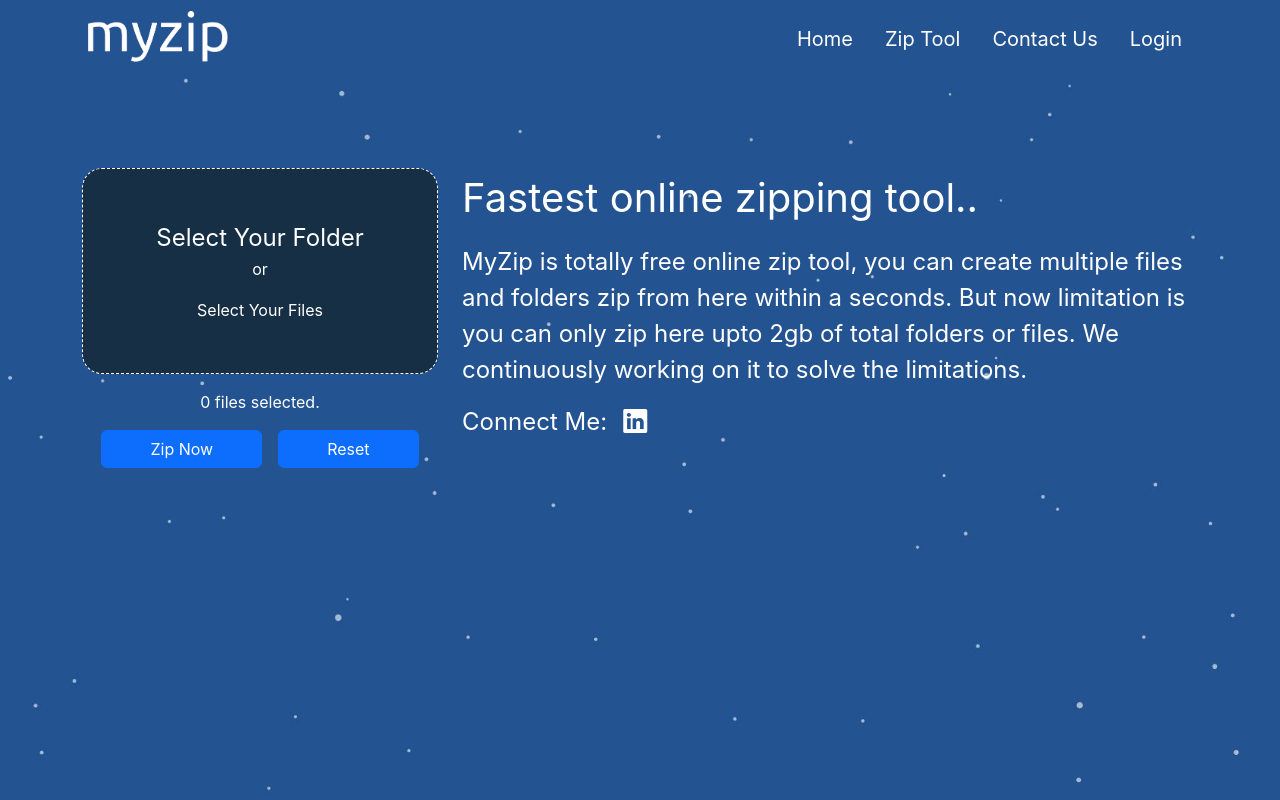
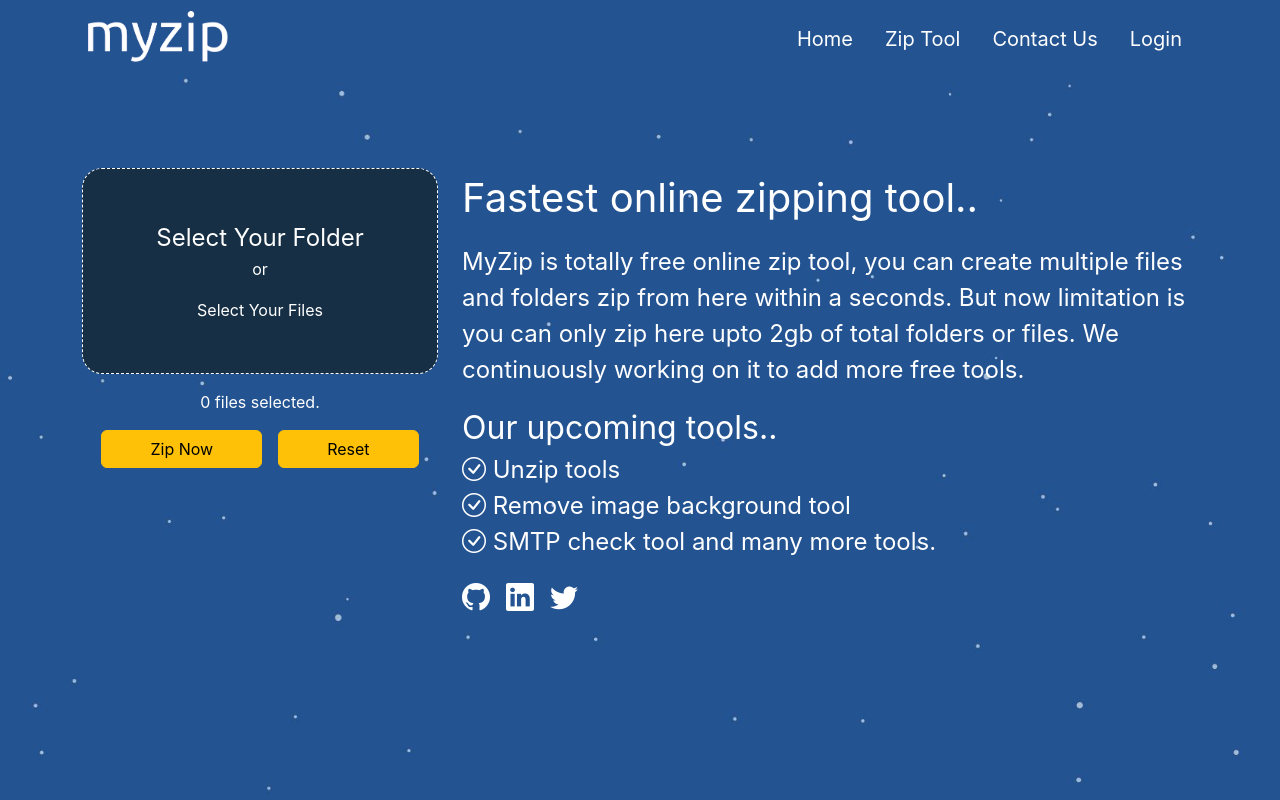
Before and after one commit to Rajeshpaul1994/myzip, a React (Create React App) app: page /zip-tool in a window 1280 px wide. Built offline with nearby package versions, Linux system fonts and the light colour scheme.

Commit message:
today live

```diff
--- a/src/components/Home.js
+++ b/src/components/Home.js
@@ -150,19 +150,25 @@
           </div>
           <div className='mt-3 mb-3 text-white text-center'>{length_file_array} files selected.</div>
           <div className='text-center mt-3 mb-5'>
-            <button className='btn btn-primary me-3 ps-5 pe-5' disabled={downloadBtnDisabled} onClick={() => makezip(selectedFile)}>{downloadBtnTxt}<span className={showLoader ? null : 'd-none'}><span className="spinner-border spinner-border-sm" role="status" aria-hidden="true"></span></span></button>
-            <button className='btn btn-primary ps-5 pe-5' onClick={() => resetAll()}>Reset</button>
+            <button className='btn btn-warning me-3 ps-5 pe-5' disabled={downloadBtnDisabled} onClick={() => makezip(selectedFile)}>{downloadBtnTxt}<span className={showLoader ? null : 'd-none'}><span className="spinner-border spinner-border-sm" role="status" aria-hidden="true"></span></span></button>
+            <button className='btn btn-warning ps-5 pe-5' onClick={() => resetAll()}>Reset</button>
           </div>
         </div>
         <div className='col-sm col-lg-8'>
           <div className={selectedFileList ? 'd-none': null }>
             <p className='fs-1 bold text-white'>Fastest online zipping tool..</p>
             <p className='fs-4 text-white'>
-              MyZip is totally free online zip tool, you can create multiple files and folders zip from here within a seconds. But now limitation is you can only zip here upto 2gb of total folders or files. We continuously working on it to solve the limitations.
+              MyZip is totally free online zip tool, you can create multiple files and folders zip from here within a seconds. But now limitation is you can only zip here upto 2gb of total folders or files. We continuously working on it to add more free tools.
             </p>
-            <p className='text-white fs-4'>
-            Connect Me:<a href='https://www.linkedin.com/in/rajesh-kumar-paul-python-developer/' ><i className=" ms-3 text-white fs-4 bi bi-linkedin"></i></a>
+            <p className='fs-4 text-white'>
+              <span className='fs-2'>Our upcoming tools..</span> <br/><i className="bi bi-check-circle"></i> Unzip tools <br/><i className="bi bi-check-circle"></i> Remove image background tool
+              <br/><i className="bi bi-check-circle"></i> SMTP check tool and many more tools.
             </p>
+            <div>
+              <a className='text-white me-3' href='https://github.com/Rajeshpaul1994'><i className="bi bi-github fs-3"></i></a>
+              <a className='text-white me-3' href='https://www.linkedin.com/in/rajesh-kumar-paul-python-developer/'><i className="bi bi-linkedin fs-3"></i></a>
+              <a className='text-white me-3' href='https://twitter.com/rajesh_myzip'><i className="bi bi-twitter fs-3"></i></a>
+            </div>
           </div>
           <div id='style-4' style={{'height':'500px'}} className={selectedFileList ? 'overflow-auto' : 'd-none'}>
           <table className="table table-striped table-primary rounded-3">
@@ -180,10 +186,10 @@
                 return (
                   <tr key={index}>
 
-                    <td ><i class="bi bi-file-earmark"></i> {listValue.name}</td>
+                    <td ><i className="bi bi-file-earmark"></i> {listValue.name}</td>
 
                     <td >{listValue.webkitRelativePath}</td>
-                    <td><button className='bg-transparent cross-btn' onClick={()=>removeListItem(index)}><i  class="bi bi-x-circle"></i></button></td>
+                    <td><button className='bg-transparent cross-btn' onClick={()=>removeListItem(index)}><i  className="bi bi-x-circle"></i></button></td>
                   </tr>
                 );
               })}
```
